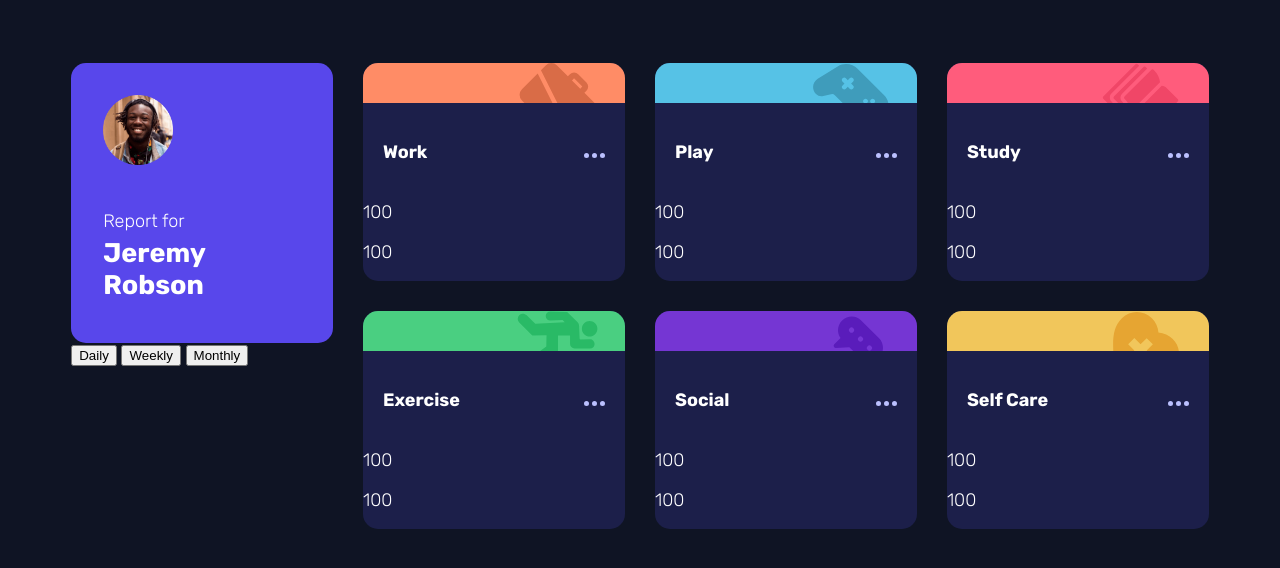
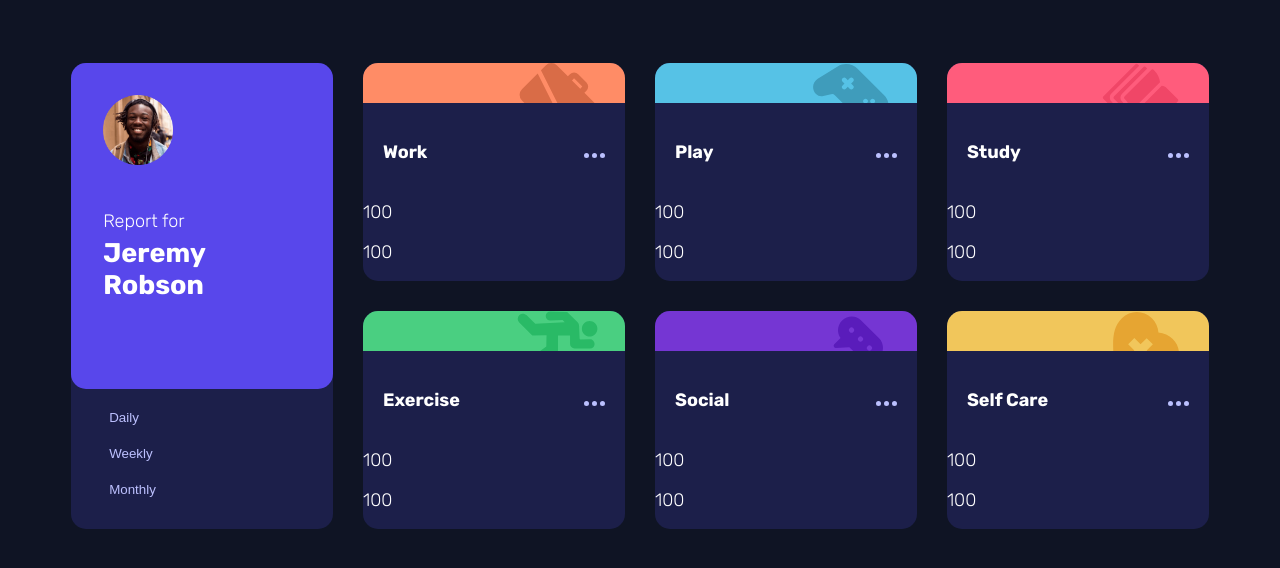
Before and after one commit to akin-holo/frontendmentor-junior-challenge-3, a plain HTML site: page index.html in a window 1280 px wide. Drawn offline with Linux system fonts and the light colour scheme.

Commit message:
structure "profile-card"
Arrand the buttons inside the date

```diff
--- a/index.html
+++ b/index.html
@@ -13,7 +13,7 @@
 
 
     <!-- facebook-->
-    <meta property="og:url" content="URL of your page">
+    <meta property="og:url" content="https://frontendmentor-tracking-dashboard.netlify.app/">
     <meta property="og:type" content="website">
     <meta property="og:title" content="Time Tracking Dashboard">
     <meta property="og:description" content="Solution to frontendmentor Time Tracking Dashboard">
@@ -25,7 +25,7 @@
     <meta name="twitter:title" content="Time Tracking Dashboard">
     <meta name="twitter:description" content="Solution to frontendmentor Time Tracking Dashboard">
     <meta name="twitter:image" content="URL to an image related to your page">
-    <meta name="twitter:url" content="URL of your page">
+    <meta name="twitter:url" content="https://frontendmentor-tracking-dashboard.netlify.app/">
 </head>
 <body>
    <main>
--- a/styles.css
+++ b/styles.css
@@ -30,12 +30,12 @@ body {
 
 .profile-card {
    grid-row: span 2;
-
+   background-color: var(--Navy);
    border-radius: 15px;
 }
 .profile {
    display: block;
-   height: 60%;
+   height: 70%;
    background-color: var(--purple);
    border-radius: 15px;
 }
@@ -53,6 +53,20 @@ h1 {
 
 .date {
    height: 30%;
+   background-color: transparent;
+
+
+}
+.date button {
+   color: var(--navy-light);
+   display: block;
+   margin: 1.2rem auto 10px 2rem;
+   background-color: transparent;
+   border: none;
+}
+.date button:hover {
+   color: #fff;
+   transition: 0.4s;
 }
 
 .card {
```
